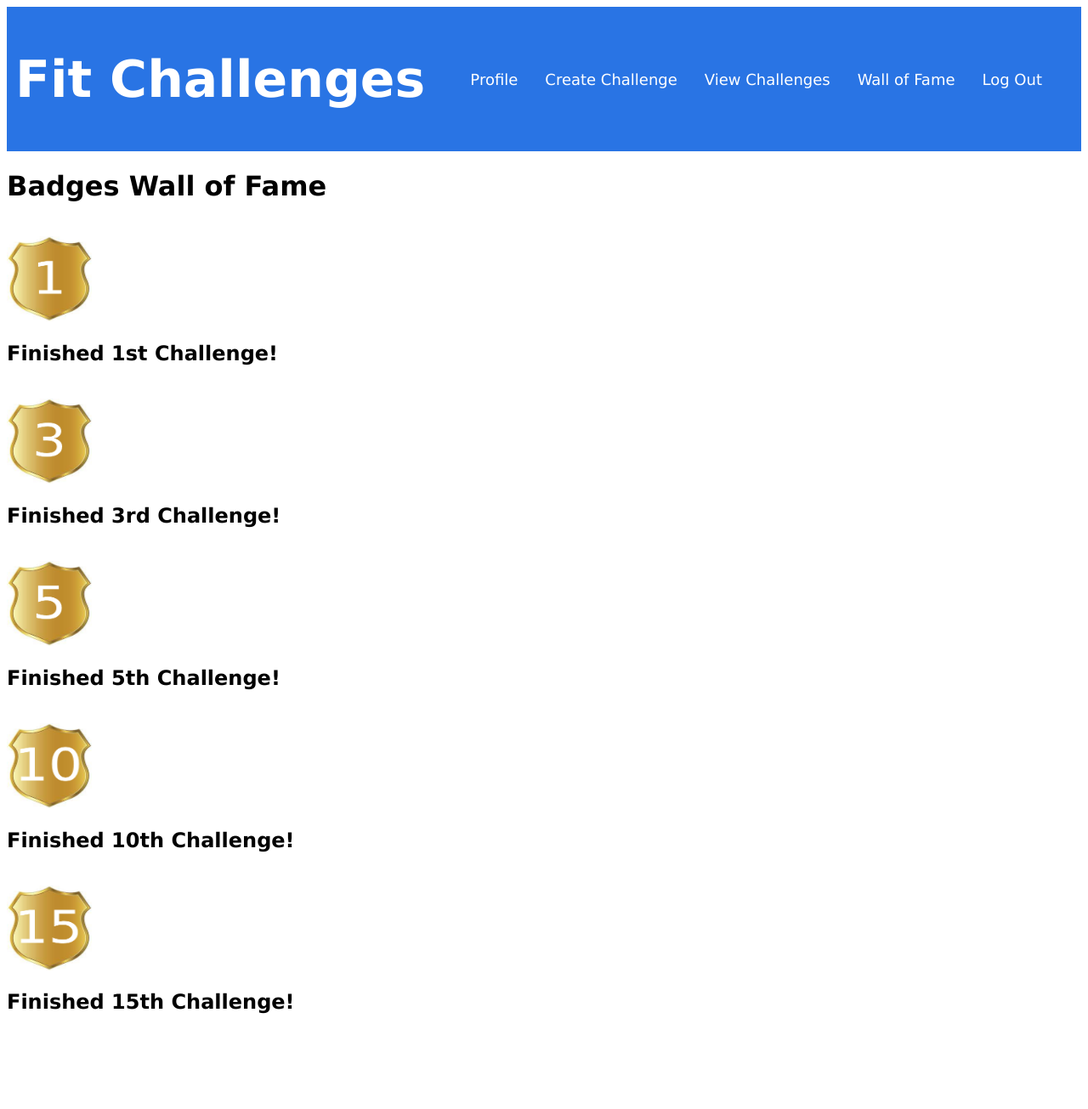
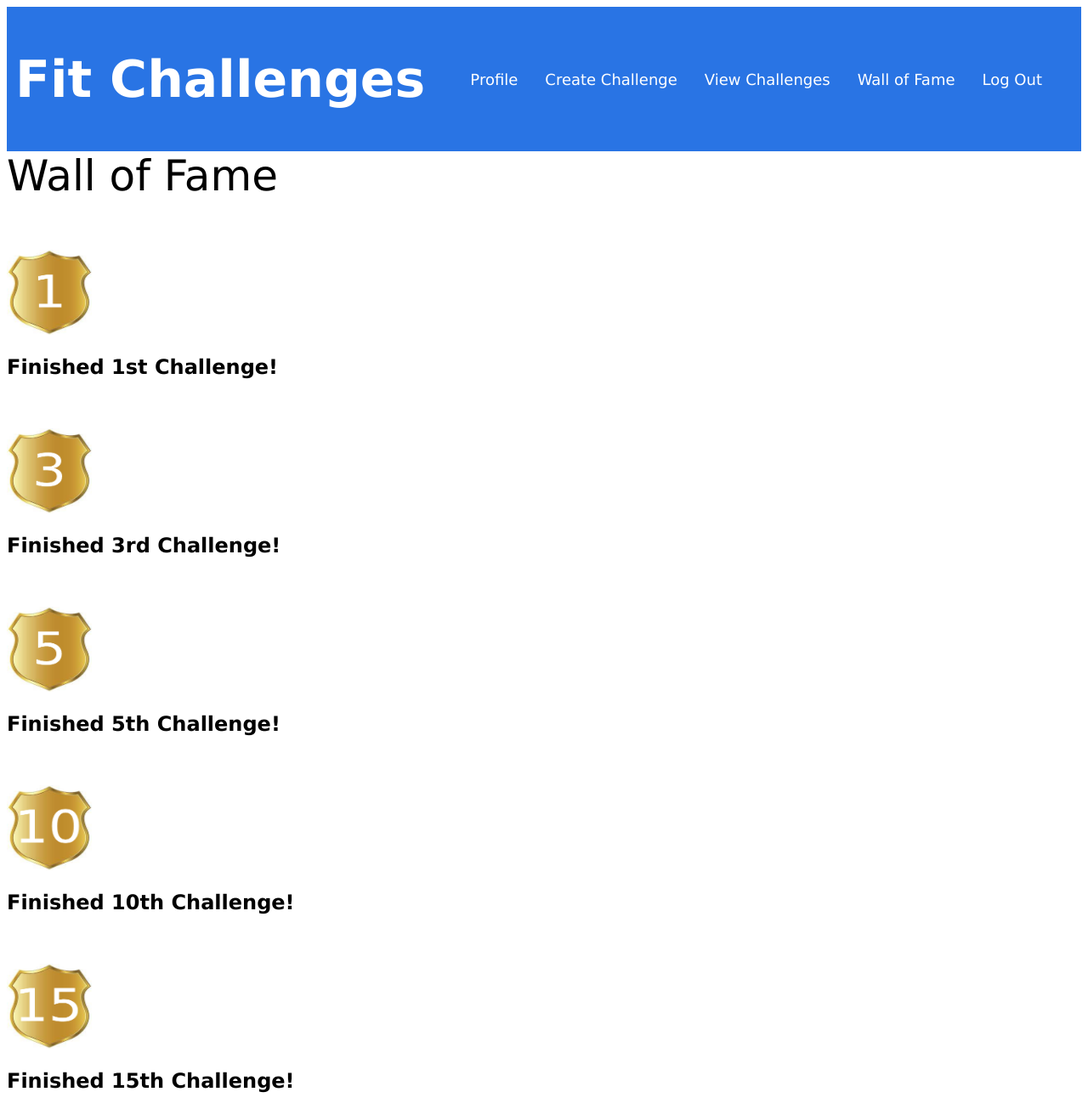
Before and after one commit to crystalelie/Crowd-Sourced-Fitness-Challenge-App, a Flask app: page /badges/1 in a window 1280 px wide. Shown: the whole page at 85% size. Before the commit the page ends 1193 px from the top, so only its background shows below. Run offline with Flask 2, Linux system fonts and the light colour scheme; data that the repository does not hold is empty.

Commit message:
Adding div for css styling

```diff
--- a/templates/badges.html
+++ b/templates/badges.html
@@ -32,8 +32,11 @@
       </div>
     </div>
 
-    <div class="wall-of-fame">
-    <h1>Badges Wall of Fame </h1>
+      <div class="badges">
+        <div class="subheader">
+          Wall of Fame
+        </div>
+    <br>
     <br>
     <img width = 100 height = 100 src="../static/images/badges/first.jpg">
     <h2>Finished 1st Challenge!</h2>
@@ -45,6 +48,7 @@
     {%endfor%}
 
     <br>
+    <br>
     <img width = 100 height = 100 src="../static/images/badges/third.jpg">
     <h2>Finished 3rd Challenge!</h2>
 
@@ -54,6 +58,7 @@
     {%endif%}
     {%endfor%}
 
+    <br>
     <br>
     <img width = 100 height = 100 src="../static/images/badges/fifth.jpg">
     <h2>Finished 5th Challenge!</h2>
@@ -65,6 +70,7 @@
     {%endfor%}
 
     <br>
+    <br>
     <img width = 100 height = 100 src="../static/images/badges/tenth.jpg">
     <h2>Finished 10th Challenge!</h2>
 
@@ -74,6 +80,7 @@
     {%endif%}
     {%endfor%}
 
+    <br>
     <br>
     <img width = 100 height = 100 src="../static/images/badges/fifteenth.jpg">
     <h2>Finished 15th Challenge!</h2>
@@ -85,5 +92,6 @@
     {%endfor%}
 
   </div>
+   </div>
   </body>
 </html>
```
